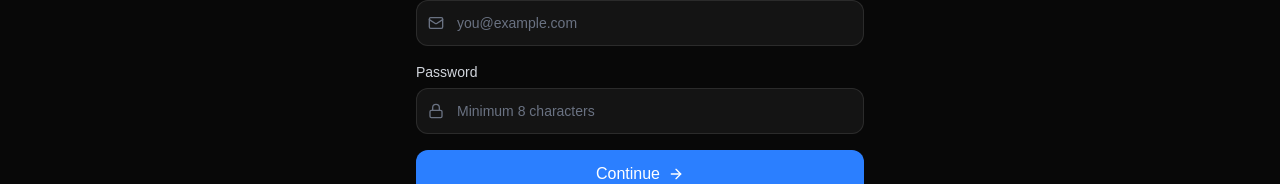
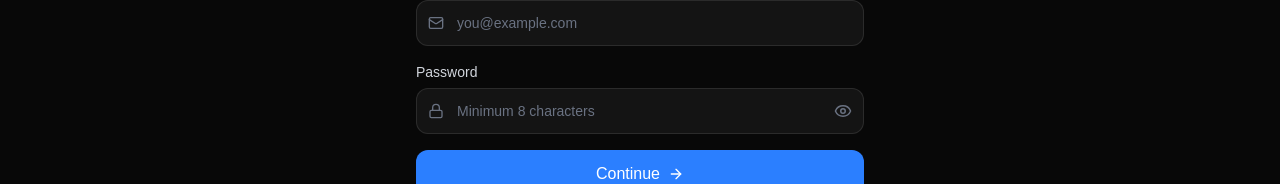
Before and after one commit to aminfxjamal-netizen/loopv1, a Next.js app: page /signup in a window 1280 px wide. Shown: the part 430-614 px from the top of the page. Built offline with nearby package versions, Linux system fonts and the light colour scheme.

Commit message:
Fix signup with Supabase - clean code

```diff
--- a/app/signup/page.tsx
+++ b/app/signup/page.tsx
@@ -1,15 +1,17 @@
 "use client";
 
 import { useState } from 'react';
-import { ArrowRight, Mail, Lock, User } from 'lucide-react';
+import { ArrowRight, Mail, Lock, User, Eye, EyeOff } from 'lucide-react';
 import Link from 'next/link';
 import { useRouter } from 'next/navigation';
+import { supabase } from '@/lib/supabase';
 
 export default function SignupPage() {
   const router = useRouter();
   const [name, setName] = useState('');
   const [email, setEmail] = useState('');
   const [password, setPassword] = useState('');
+  const [showPassword, setShowPassword] = useState(false);
   const [error, setError] = useState('');
   const [isLoading, setIsLoading] = useState(false);
 
@@ -19,17 +21,42 @@ export default function SignupPage() {
     setIsLoading(true);
 
     try {
-      const userData = {
-        name,
-        email,
-        password,
-        createdAt: new Date().toISOString()
-      };
+      const { data: existingUser } = await supabase
+        .from('users')
+        .select('id')
+        .eq('email', email)
+        .single();
 
-      // Store in localStorage for now (Supabase ready)
+      if (existingUser) {
+        setError('An account with this email already exists.');
+        setIsLoading(false);
+        return;
+      }
+
+      const { data: newUser, error: createError } = await supabase
+        .from('users')
+        .insert([{
+          name,
+          email,
+          password,
+          plan: 'trial',
+          trial_start: new Date().toISOString(),
+          trial_end: new Date(Date.now() + 14 * 24 * 60 * 60 * 1000).toISOString()
+        }])
+        .select()
+        .single();
+
+      if (createError) throw createError;
+
+      const userData = { id: newUser.id, name, email };
       localStorage.setItem('loop_user_data', JSON.stringify(userData));
+      localStorage.setItem('loop_user', JSON.stringify({
+        ...userData,
+        plan: 'trial',
+        trialStart: new Date().toISOString(),
+        trialEnd: new Date(Date.now() + 14 * 24 * 60 * 60 * 1000).toISOString()
+      }));
 
-      // Redirect to pricing
       router.push('/pricing');
 
     } catch (err: any) {
@@ -101,14 +128,21 @@ export default function SignupPage() {
               <div className="relative">
                 <Lock size={16} className="absolute left-3 top-1/2 -translate-y-1/2 text-gray-500" />
                 <input
-                  type="password"
+                  type={showPassword ? "text" : "password"}
                   value={password}
                   onChange={(e) => setPassword(e.target.value)}
                   placeholder="Minimum 8 characters"
                   required
                   minLength={8}
-                  className="w-full bg-white/5 border border-white/10 rounded-xl pl-10 pr-4 py-3 text-white placeholder-gray-500 outline-none focus:border-blue-500 transition-colors text-sm"
+                  className="w-full bg-white/5 border border-white/10 rounded-xl pl-10 pr-14 py-3 text-white placeholder-gray-500 outline-none focus:border-blue-500 transition-colors text-sm"
                 />
+                <button
+                  type="button"
+                  onClick={() => setShowPassword(!showPassword)}
+                  className="absolute right-3 top-1/2 -translate-y-1/2 text-gray-500 hover:text-gray-300 transition-colors"
+                >
+                  {showPassword ? <EyeOff size={18} /> : <Eye size={18} />}
+                </button>
               </div>
             </div>
 
```
